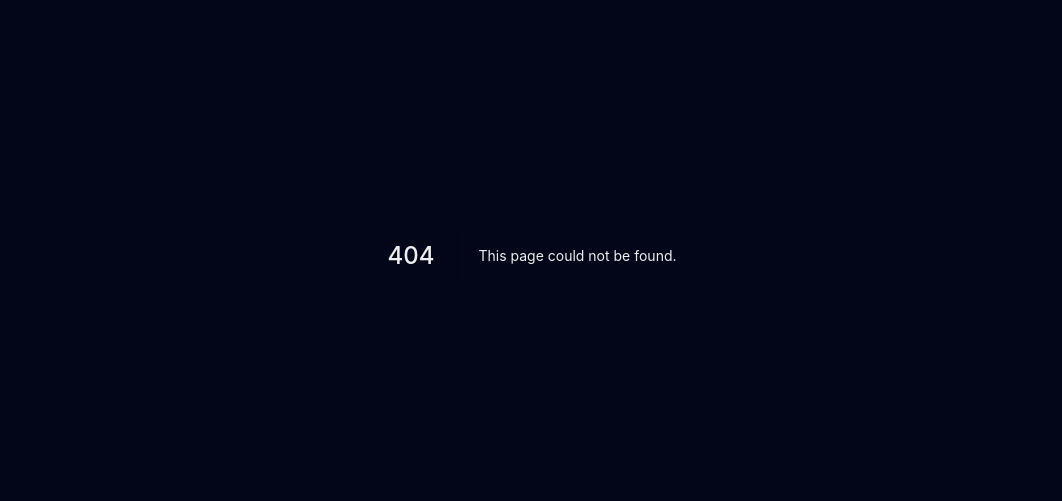
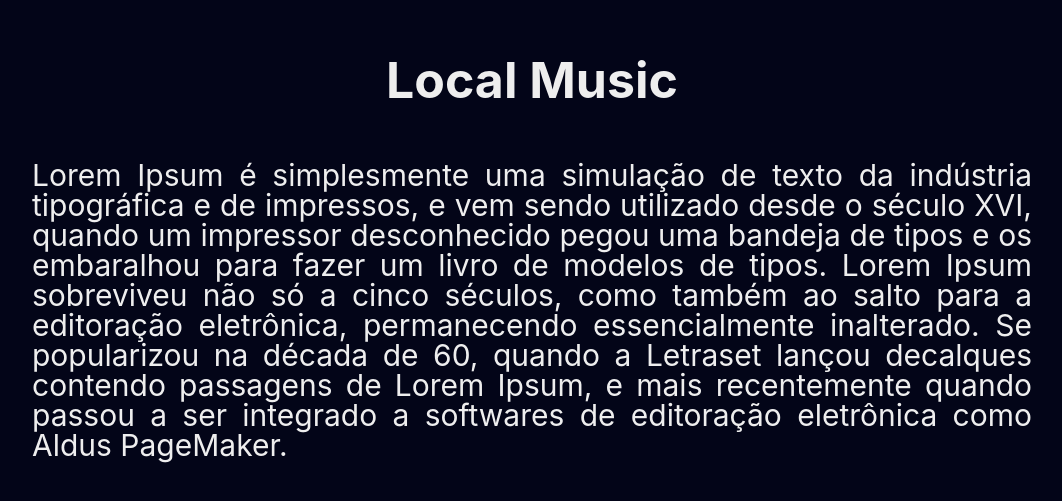
Before and after one commit to Marcosnto/local-music, a Next.js app: page /about in a window 1280 px wide. Before the commit this address had no page. Shown: the part 145-646 px from the top of the page, without its empty margins (108-1170 px from the left). Built offline with nearby package versions, Linux system fonts and the light colour scheme.

Commit message:
:sparkles: make the about page

```diff
--- /dev/null
+++ b/src/pages/about.tsx
@@ -0,0 +1,5 @@
+import AboutTemplate from 'templates/About';
+
+const About = () => <AboutTemplate />;
+
+export default About;
--- /dev/null
+++ b/src/templates/About/index.tsx
@@ -0,0 +1,30 @@
+import LinkWrapper from 'components/LinkWrapper';
+import { CloseOutline } from '@styled-icons/evaicons-outline/CloseOutline';
+
+import * as S from './styles';
+
+const AboutTemplate = () => (
+  <S.Content>
+    <LinkWrapper href="/">
+      <CloseOutline size={32} />
+    </LinkWrapper>
+
+    <S.Heading>Local Music</S.Heading>
+
+    <S.Body>
+      <p>
+        Lorem Ipsum é simplesmente uma simulação de texto da indústria
+        tipográfica e de impressos, e vem sendo utilizado desde o século XVI,
+        quando um impressor desconhecido pegou uma bandeja de tipos e os
+        embaralhou para fazer um livro de modelos de tipos. Lorem Ipsum
+        sobreviveu não só a cinco séculos, como também ao salto para a
+        editoração eletrônica, permanecendo essencialmente inalterado. Se
+        popularizou na década de 60, quando a Letraset lançou decalques contendo
+        passagens de Lorem Ipsum, e mais recentemente quando passou a ser
+        integrado a softwares de editoração eletrônica como Aldus PageMaker.
+      </p>
+    </S.Body>
+  </S.Content>
+);
+
+export default AboutTemplate;
--- /dev/null
+++ b/src/templates/About/styles.ts
@@ -0,0 +1,27 @@
+import styled from 'styled-components';
+
+export const Content = styled.section`
+  text-align: center;
+  display: flex;
+  align-items: center;
+  justify-content: center;
+  flex-direction: column;
+  height: 100vh;
+  max-width: var(--container);
+  margin: auto;
+`;
+
+export const Heading = styled.h1`
+  font-size: var(--large);
+  margin-bottom: var(--large);
+`;
+
+export const Body = styled.div`
+  // serve para estilos do body
+  // p, a, ul, li, blockquote
+  p {
+    font-size: var(--medium);
+    line-height: var(--medium);
+    text-align: justify;
+  }
+`;
```
Also changed, not shown: src/pages/index.tsx (+11 -1 lines).
